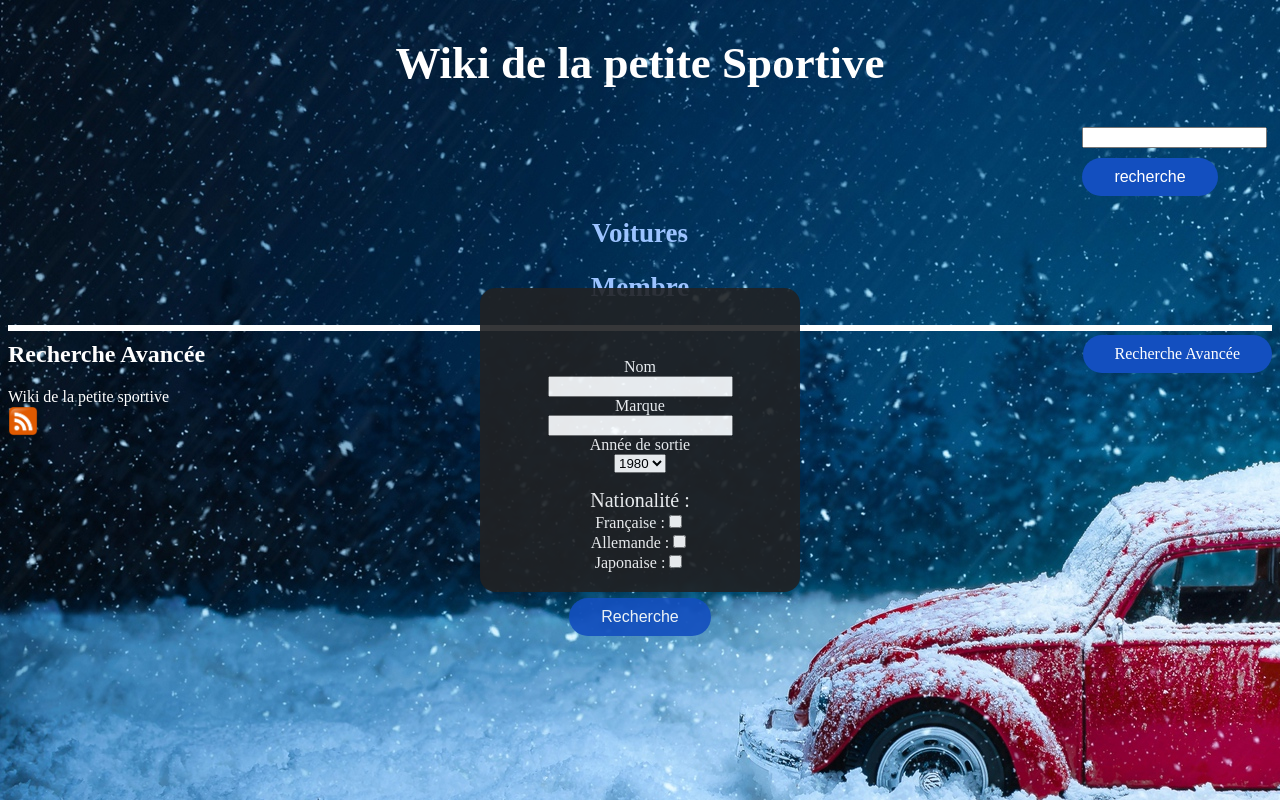
After one commit to cegepmatane/projet-serveur-web-2020-ThonyDelire, a PHP site: page /voiture-referencement/rechercheAvance.php in a window 1280 px wide. The commit adds this page. Run offline with PHP 8.4, Linux system fonts and the light colour scheme.

Commit message:
Recherche avancer depart

```diff
--- a/entete.php
+++ b/entete.php
@@ -18,10 +18,12 @@
 				<input type="text" name="recherche" id="recherche"/>
             </div>
             <input id="buttonRecherche" type="submit" value="recherche">
-		</form>
+        </form>
+
 
         <a id="index" href="liste-voiture.php"><h1>Voitures</h1></a>
         <a id="index" href="membre.php"><h1>Membre</h1></a>
+        <a style="float:right" class="buttonMembre" href="rechercheAvance.php">Recherche Avancée</a>
     </nav>
     <section style="border: solid; background-color: #d1d1cf;" id="contenu">
 
--- /dev/null
+++ b/rechercheAvance.php
@@ -0,0 +1,47 @@
+
+<?php include "entete.php"?>
+
+
+
+    <section id="contenu">
+		<header><h2 style="margin-top: 10px;">Recherche Avancée</h2></header>
+
+		<form id="menuRechercheAvance" action="traitement-ajouter-voiture.php" method="post" enctype="multipart/form-data">
+
+			<div class="champs">
+				<label for="nom">Nom</label><br>
+				<input class="champAComplet" type="text" name="nom" id="nom"/>
+			</div>
+
+			<div class="champs">
+				<label for="marque">Marque</label><br>
+				<input class="champAComplet" type="text" name="marque" id="marque"/>
+            </div>
+
+            <div class="champs">
+                <label for="annee">Année de sortie</label><br>
+                <select name= "annee">
+                    <option value="1980">1980</option>
+                    <option value="1990">1990</option>
+                    <option value="2000">2000</option>
+                </select>
+            </div>
+
+            <div class="champs">
+                <p>
+                    <label style="font-size: 20px;">Nationalité :</label><br>
+                    Française :<input type="checkbox" name="française"/><br>
+                    Allemande :<input type="checkbox" name="allemande"/><br>
+                    Japonaise :<input type="checkbox" name="japonaise"/>
+                </p>
+            </div>
+
+
+
+
+			<input class="buttonMembre" id="buttonRecherche" type="submit" value="Recherche">
+		</form>
+
+	</section>
+
+    <?php include "pied-page.php"?>
--- a/style.css
+++ b/style.css
@@ -1,8 +1,9 @@
 
 body {
     color:white;
-    background-color:#0d6ac2;
+    background-color:#a5d2fc;
     background-image:url(image/fond.jpg);
+    background-repeat: no-repeat;
 
     }
 .puissanceHp {
@@ -75,6 +76,23 @@ h2{
     opacity: 0.90;
     background: #212224;
     border-radius: 5%;
+    margin-top: 30px;
+    color: white;
+    top: 50%;
+    left: 50%;
+    position: absolute;
+    transform: translate(-50%,-50%);
+    box-sizing: border-box;
+    padding: 70px 30px;
+    text-align: center;
+}
+#menuInscription{
+    width: 320px;
+    height: 33%;
+    opacity: 0.90;
+    background: #212224;
+    border-radius: 5%;
+    margin-top: 30px;
     color: white;
     top: 50%;
     left: 50%;
@@ -135,6 +153,7 @@ h2{
 {
     text-align: center;
     font-size: 40px;
+
 }
 
 .listeBoxbak
@@ -220,3 +239,29 @@ h2{
     background-color: rgb(53, 107, 187);
 
 }
+
+#resumePara
+{
+    border: 3px solid black;
+    text-decoration: none;
+    opacity: 0.90;
+    background-color: rgb(53, 107, 187);
+}
+
+#menuRechercheAvance
+{
+    width: 320px;
+    height: 38%;
+    opacity: 0.90;
+    background: #212224;
+    border-radius: 5%;
+    margin-top: 40px;
+    color: white;
+    top: 50%;
+    left: 50%;
+    position: absolute;
+    transform: translate(-50%,-50%);
+    box-sizing: border-box;
+    padding: 70px 30px;
+    text-align: center;
+}
```
Also changed, not shown: inscription.php (+7 -24 lines), voiture.php (+5 -8 lines), 1 other file.
